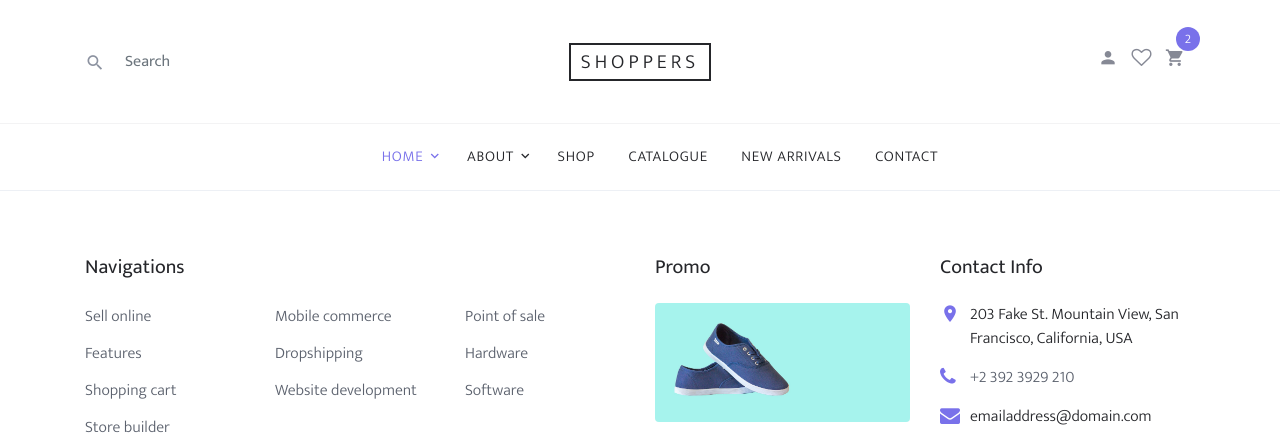
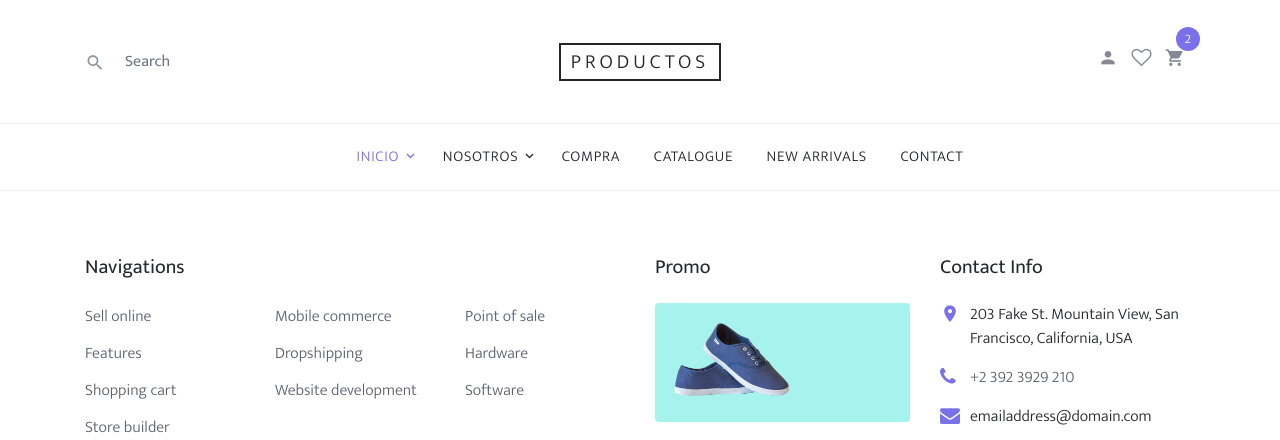
Before and after one commit to jpgonzalez10/Ferremax-Integracion, a Django app: page /base/ in a window 1280 px wide. Shown: the top 440 px of the page. Run offline with Django 5.2, Linux system fonts and the light colour scheme; some libraries are stand-ins or nearby versions; some web fonts are replaced.

Commit message:
base_espanol

```diff
--- a/core/templates/core/base.html
+++ b/core/templates/core/base.html
@@ -38,7 +38,7 @@
 
             <div class="col-12 mb-3 mb-md-0 col-md-4 order-1 order-md-2 text-center">
                 <div class="site-logo">
-                <a href="{% url 'index' %}" class="js-logo-clone">Shoppers</a>
+                <a href="{% url 'index' %}" class="js-logo-clone">Productos</a>
                 </div>
             </div>
 
@@ -65,7 +65,7 @@
         <div class="container">
             <ul class="site-menu js-clone-nav d-none d-md-block">
             <li class="has-children active">
-                <a href="{% url 'index' %}">Home</a>
+                <a href="{% url 'index' %}">Inicio</a>
                 <ul class="dropdown">
                 <li><a href="#">Menu One</a></li>
                 <li><a href="#">Menu Two</a></li>
@@ -81,14 +81,14 @@
                 </ul>
             </li>
             <li class="has-children">
-                <a href="{% url 'about' %}">About</a>
+                <a href="{% url 'about' %}">Nosotros</a>
                 <ul class="dropdown">
                 <li><a href="#">Menu One</a></li>
                 <li><a href="#">Menu Two</a></li>
                 <li><a href="#">Menu Three</a></li>
                 </ul>
             </li>
-            <li><a href="{% url 'shop' %}">Shop</a></li>
+            <li><a href="{% url 'shop' %}">Compra</a></li>
             <li><a href="#">Catalogue</a></li>
             <li><a href="#">New Arrivals</a></li>
             <li><a href="{% url 'contact' %}"">Contact</a></li>
```
